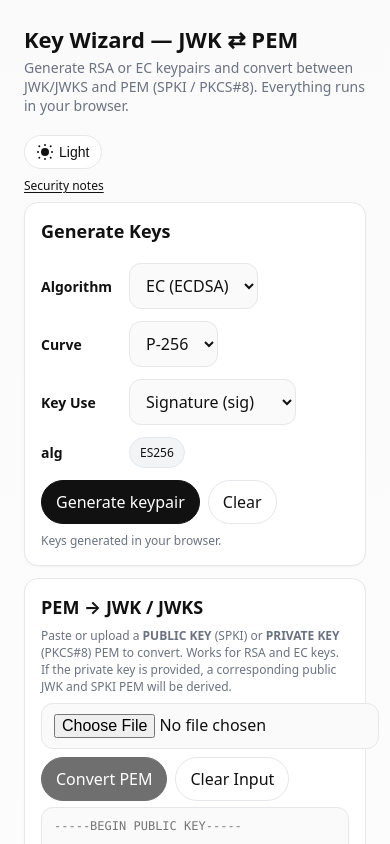
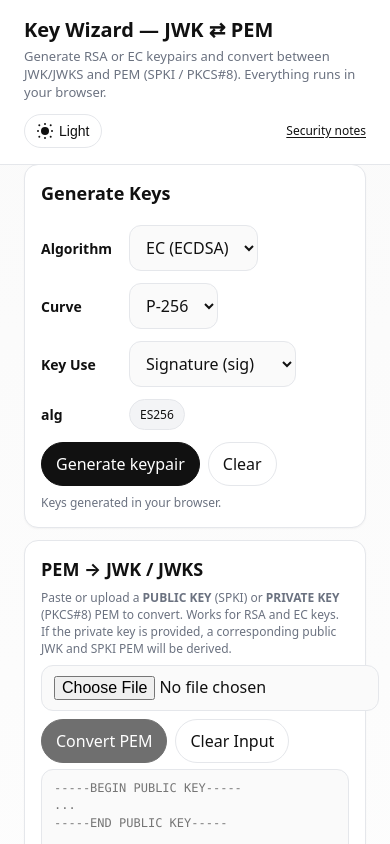
Before and after one commit to tsif/crypto-forge, a React (Create React App) app: page / in a window 390 px wide. Shown: the top 844 px of the page. Built offline with nearby package versions, Linux system fonts and the light colour scheme.

Commit message:
[fix] added nav bar

```diff
--- a/src/App.css
+++ b/src/App.css
@@ -41,6 +41,7 @@ body {
   background: linear-gradient(var(--gradient-start), var(--gradient-end));
   transition: background 0.3s ease, color 0.3s ease;
   min-height: 100vh;
+  padding-top: 120px; /* Space for fixed navbar */
 }
 
 .container {
@@ -278,6 +279,68 @@ code {
   display: none;
 }
 
+/* Fixed Navbar */
+.navbar {
+  position: fixed;
+  top: 0;
+  left: 0;
+  right: 0;
+  background: var(--card);
+  border-bottom: 1px solid var(--line);
+  z-index: 1000;
+  transition: background 0.3s ease, border-color 0.3s ease;
+  backdrop-filter: blur(10px);
+}
+
+.nav-container {
+  max-width: 1100px;
+  margin: 0 auto;
+  padding: 16px 24px;
+  display: flex;
+  justify-content: space-between;
+  align-items: flex-start;
+  gap: 20px;
+}
+
+.nav-content h1 {
+  font-size: clamp(20px, 3vw, 24px);
+  margin: 0 0 4px;
+}
+
+.nav-subtitle {
+  color: var(--muted);
+  font-size: 13px;
+  margin: 0;
+  line-height: 1.4;
+}
+
+.nav-actions {
+  display: flex;
+  flex-direction: column;
+  align-items: flex-end;
+  gap: 8px;
+  flex-shrink: 0;
+}
+
+@media (max-width: 768px) {
+  body {
+    padding-top: 140px; /* More space on mobile */
+  }
+
+  .nav-container {
+    flex-direction: column;
+    align-items: flex-start;
+    gap: 12px;
+  }
+
+  .nav-actions {
+    width: 100%;
+    flex-direction: row;
+    justify-content: space-between;
+    align-items: center;
+  }
+}
+
 /* Theme toggle button */
 .theme-toggle {
   background: var(--card);
--- a/src/App.js
+++ b/src/App.js
@@ -258,20 +258,24 @@ function App() {
   };
 
   return (
-    <div className="container">
-      <header className="titlebar">
-        <div>
+    <>
+      <nav className="navbar">
+        <div className="nav-container">
+          <div className="nav-content">
             <h1>Key Wizard — JWK ⇄ PEM</h1>
-          <p className="sub">
+            <p className="nav-subtitle">
               Generate RSA or EC keypairs and convert between JWK/JWKS and PEM (SPKI / PKCS#8).
               Everything runs in your browser.
             </p>
           </div>
-        <div className="header-actions">
+          <div className="nav-actions">
             <ThemeToggle theme={theme} toggleTheme={toggleTheme} />
             <a className="muted link" href="#notes">Security notes</a>
           </div>
-      </header>
+        </div>
+      </nav>
+
+      <div className="container">
 
       <Controls
         algorithm={algorithm}
@@ -358,6 +362,7 @@ function App() {
           © {new Date().getFullYear()} • Built for developers. Use at your own risk.
         </div>
       </div>
+    </>
   );
 }
 
```
Lines whose indentation alone changed are shown as unchanged.
